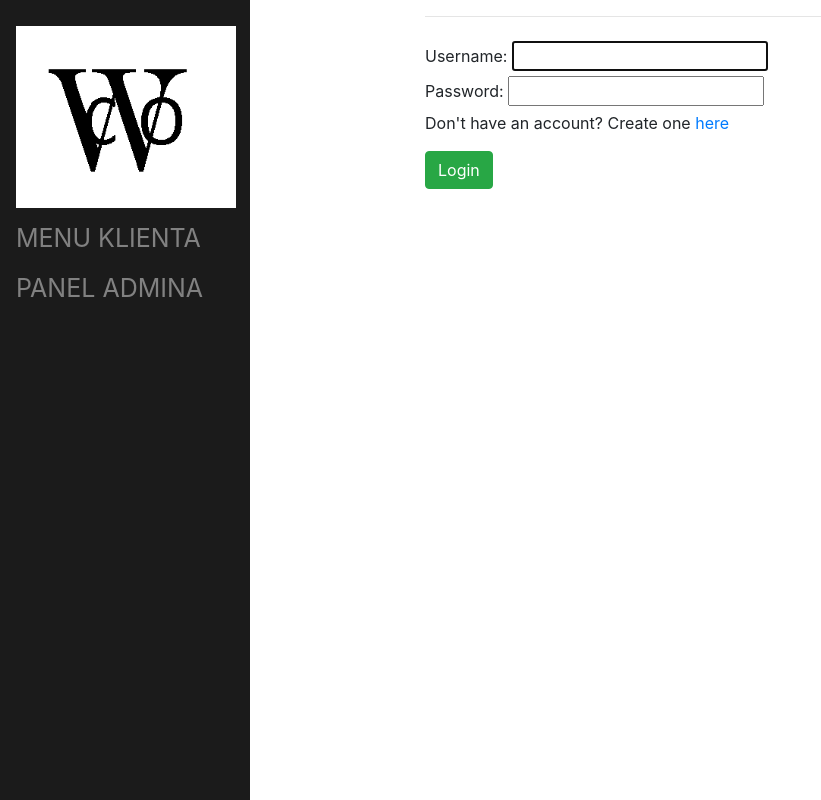
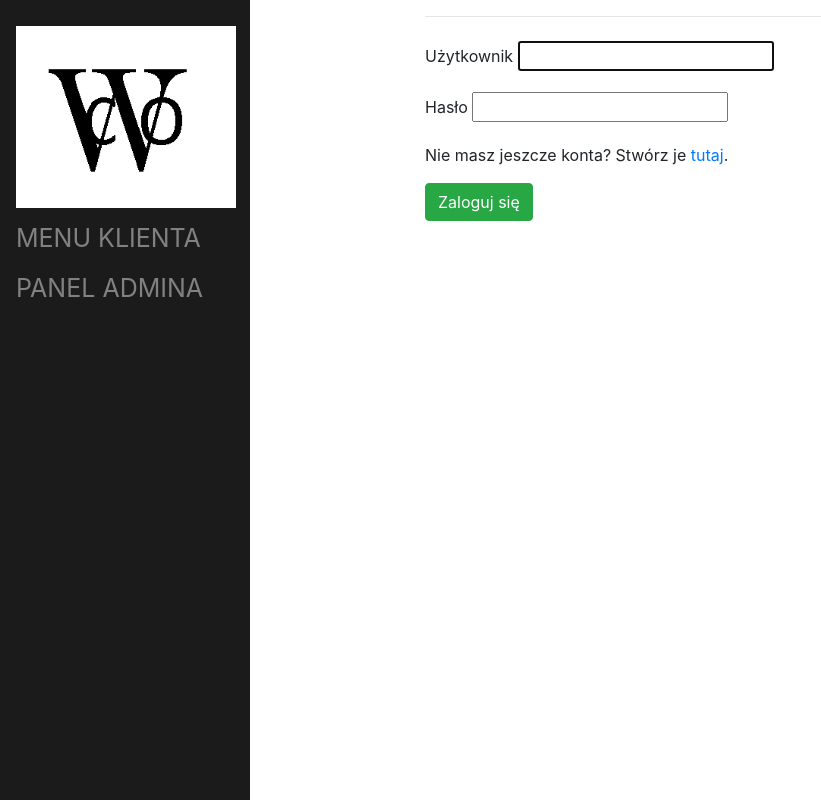
Before and after one commit to infoshareacademy/CoWork-Connect, a Django app: page /login/ in a window 1280 px wide. Shown: the whole page, without its empty margins (0-821 px from the left). Run offline with Django 5.2, Linux system fonts and the light colour scheme; parts of the project's set-up code (start-up, migrations or seed data) failed here and were passed over; some libraries are stand-ins or nearby versions.

Commit message:
changed labels from English to Polish

```diff
--- a/Django-CoWork-Connect/register/templates/authentication/login.html
+++ b/Django-CoWork-Connect/register/templates/authentication/login.html
@@ -1,14 +1,21 @@
 {% extends "coapp/base.html" %}
 
 {% block title %}
-Login Here
+Logowanie
 {% endblock %}
 
 {% block content %}
     <form method="POST">
         {% csrf_token %}
-        {{form}}
-         <p>Don't have an account? Create one<a href="{% url 'register' %}"> here</a></p>
-        <button type="submit" class="btn btn-success">Login</button>
+        <div class="form-group">
+            <label for="id_username">Użytkownik</label>
+            {{ form.username }}
+        </div>
+        <div class="form-group">
+            <label for="id_password">Hasło</label>
+            {{ form.password }}
+        </div>
+         <p>Nie masz jeszcze konta? Stwórz je <a href="{% url 'register' %}">tutaj</a>.</p>
+        <button type="submit" class="btn btn-success">Zaloguj się</button>
     </form>
 {% endblock %}
```
